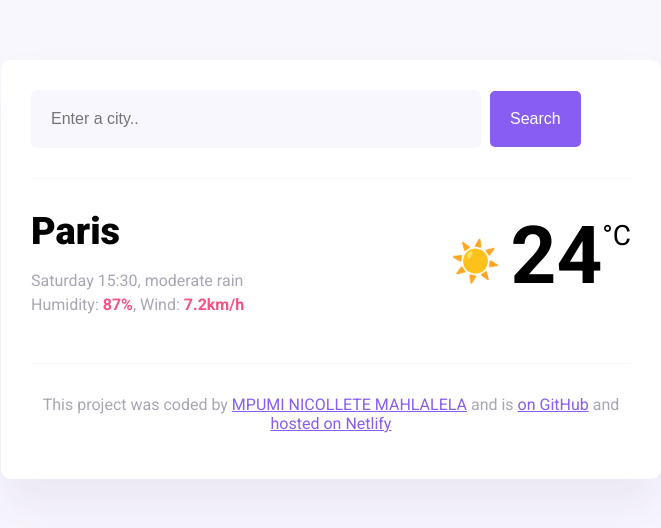
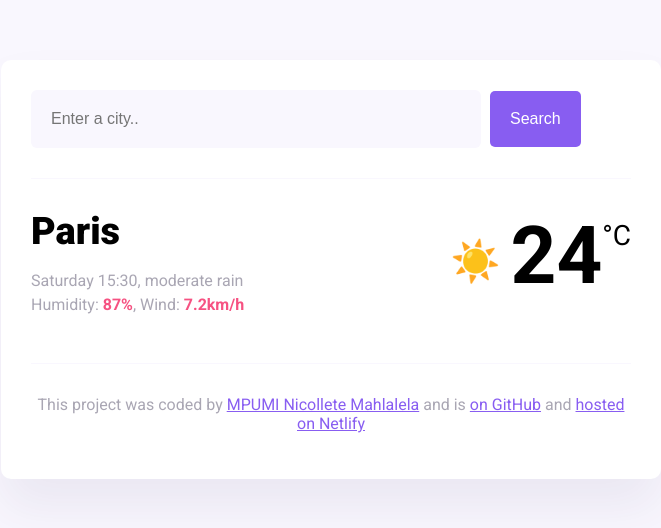
Before and after one commit to MpumiNico/weather-app, a website: page index.html in a window 1280 px wide. Shown: the whole page, without its empty margins (309-970 px from the left). Drawn offline with nearby package versions, Linux system fonts and the light colour scheme; files that its build step writes are made by us from their sources.

Commit message:
Update index.html

```diff
--- a/index.html
+++ b/index.html
@@ -47,7 +47,7 @@
       <footer>
         <p>
           This project was coded by
-          <a href="https://github.com/MpumiNico" target="_blank">MPUMI NICOLLETE MAHLALELA</a> and is
+          <a href="https://github.com/MpumiNico" target="_blank">MPUMI Nicollete Mahlalela</a> and is
           <a href="https://github.com/MpumiNico/weather-app" target="_blank"> on GitHub</a> and
           <a href="#" target="_blank">hosted on Netlify</a>
         </p>
```
